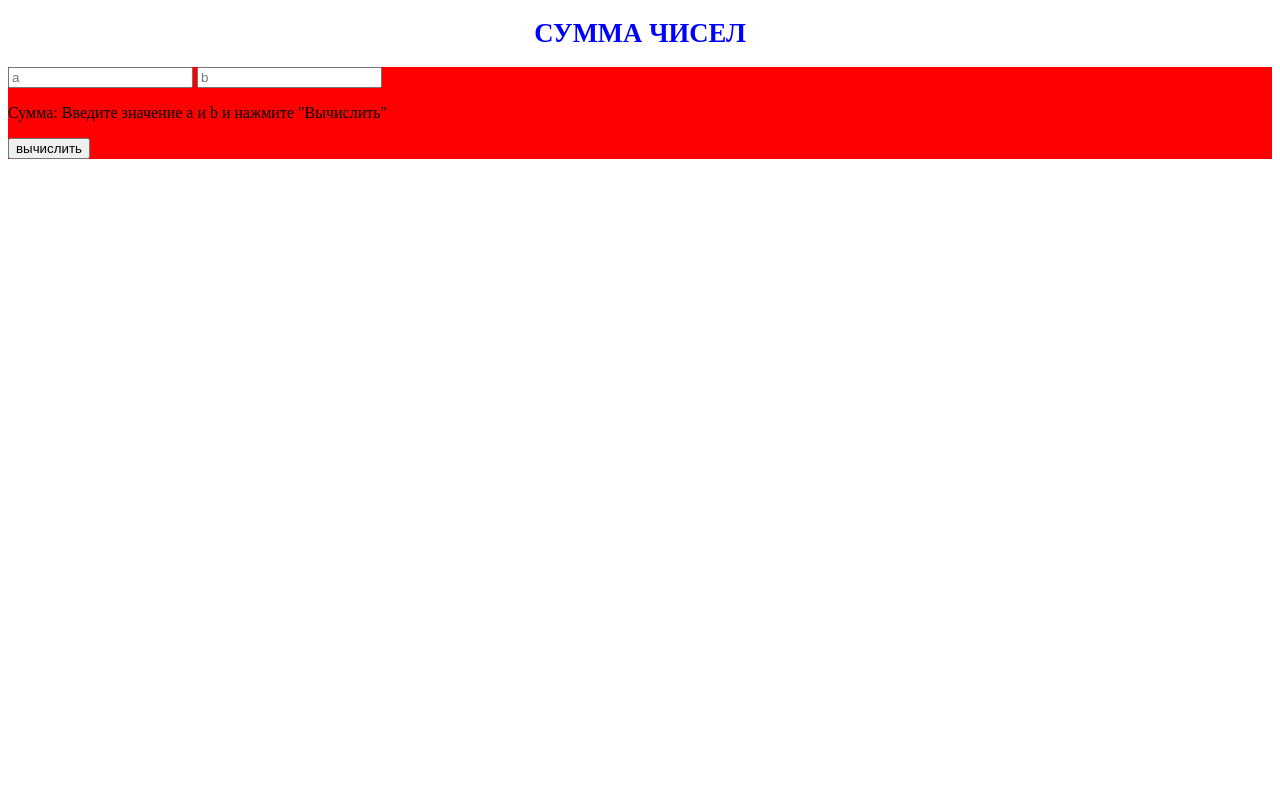
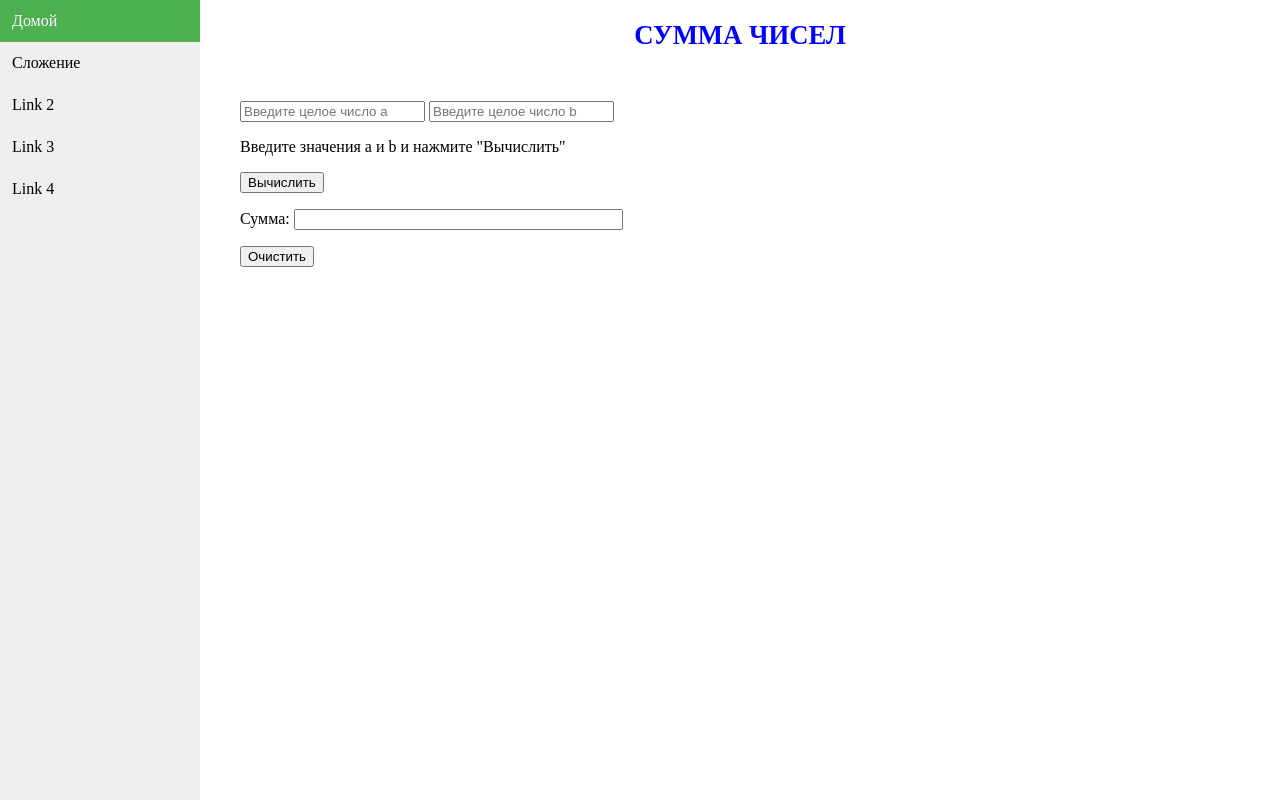
Before and after one commit to Amaltiirtare/pythonlearning, a Flask app: page /summ in a window 1280 px wide. Run offline with Flask 2, Linux system fonts and the light colour scheme.

Commit message:
The sum of two numbers

```diff
--- a/app.py
+++ b/app.py
@@ -13,18 +13,18 @@ def index():
 @app.route('/summ', methods=["POST", "GET"])
 def summ():
     if request.method == "GET":
-        return render_template("summ.html", c="Введите значение a и b и нажмите \"Вычислить\"")
+        return render_template("summ.html")
 
     if request.method == "POST":
         a = request.form["a"]
         b = request.form["b"]
-        c = None
         try:
             a, b = int(a), int(b)
-            c = int(a) + int(b)
+            c = a + b
         except:
-            c = "a и b должны быть числами"
-        return render_template("summ.html", c=c)
+            c = "Вы не ввели 2 числа. Повторте попытку."
+
+        return render_template("summ.html", a=a, b=b, c=c)
 
 
 
--- a/static/css/main.css
+++ b/static/css/main.css
@@ -2,9 +2,45 @@ h1 {
     color: blue;
     font-size: 20pt;
     text-align: center;
-    text-transform: uppercase
+    text-transform: uppercase;
+    margin: 0;
+    margin-bottom: 50px;
 }
 
-.SumBlock {
-    background-color: red;
+body {
+    margin: 0;
+    background: #;
 }
+
+.vertical-menu {
+    float: left;
+    width: 200px;
+    min-height: 100vh;
+    background: #eee;
+}
+
+.vertical-menu a {
+    background-color: #eee;
+    color: black;
+    display: block;
+    padding: 12px;
+    text-decoration: none;
+}
+
+.vertical-menu a:hover {
+    background-color: #ccc;
+}
+
+.vertical-menu a.active {
+    background-color: #4CAF50;
+    color: white;
+}
+
+.container {
+        margin-left: 200px;
+        padding-top: 20px;
+        padding-bottom: 20px;
+        padding-left: 40px;
+        padding-right: 40px;
+        background: #;
+}
--- a/templates/base.html
+++ b/templates/base.html
@@ -9,6 +9,15 @@
     <title>{% block title %}{% endblock %}</title>
 </head>
 <body>
+    <div class="vertical-menu">
+        <a href="/" class="active">Домой</a>
+        <a href="/summ">Сложение</a>
+        <a href="#">Link 2</a>
+        <a href="#">Link 3</a>
+        <a href="#">Link 4</a>
+    </div>
+    <div class="container">
     {% block body %}{% endblock %}
+    </div>
 </body>
 </html>
--- a/templates/summ.html
+++ b/templates/summ.html
@@ -6,16 +6,17 @@
 Сумма двух чисел
 {% endblock %}
 
-
 {% block body %}
 <h1>Сумма чисел</h1>
 
-    <div class="SumBlock">
+    <div>
         <form method="post">
-            <input name="a" type="text" placeholder="a">
-            <input name="b" type="text" placeholder="b">
-            <p>Сумма: {{ c }}</p>
-            <input type="submit" value="вычислить">
+            <input name="a" type="number" placeholder="Введите целое число a" value="{{ a }}">
+            <input name="b" type="number" placeholder="Введите целое число b" value="{{ b }}">
+            <p>Введите значения a и b и нажмите "Вычислить"</p>
+            <p><input type="submit" value="Вычислить"></p>
+            <p>Сумма: <input name="c" value="{{ c }}" size="38"></p>
+            <a href="/summ"><input type="button" value="Очистить"></a>
         </form>
     </div>
 
```
Also changed, not shown: templates/index.html (+4 -5 lines).
